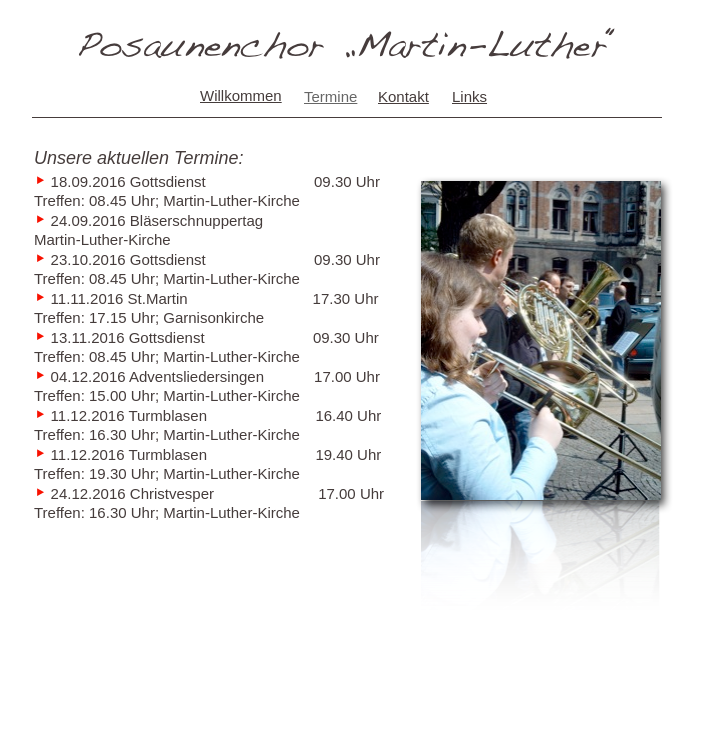
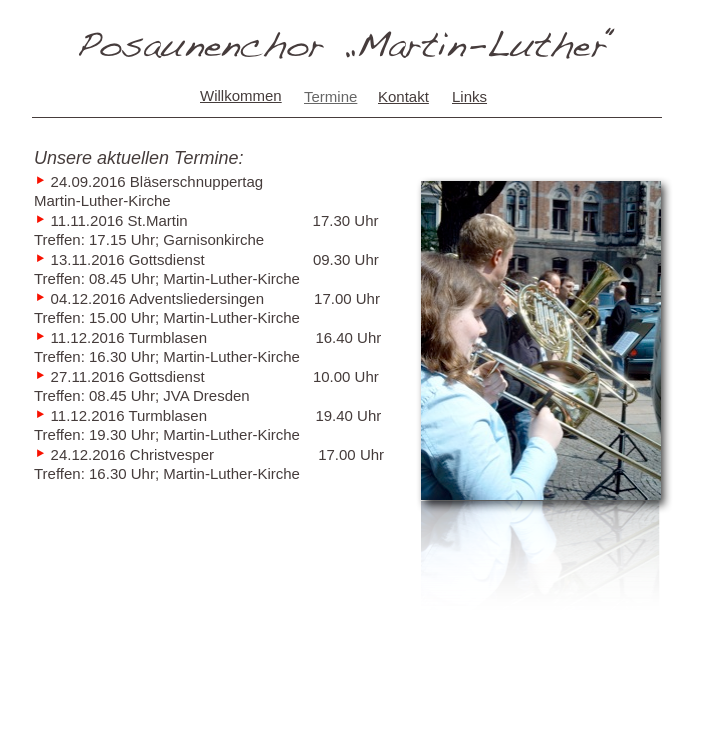
Before and after one commit to pcmlk/pcmlk.github.io, a plain HTML site: page public/termine/index.html in a window 1280 px wide. Shown: the whole page, without its empty margins (293-994 px from the left). Drawn offline with Linux system fonts and the light colour scheme.

Commit message:
Termin JVA hinzugefügt.

```diff
--- a/public/termine/index.html
+++ b/public/termine/index.html
@@ -106,13 +106,7 @@
                 <div class="paragraph Body" style="line-height: 19px; margin-bottom: 0px; margin-top: 0px; line-height: 19px;  text-decoration: none;"> </div>
                 <ol>
                   <li style="line-height: 19px; margin-left: 0px; padding-left: 0px; text-indent: 0px; ">
-                    <div class="paragraph Body" style="line-height: 19px; margin-bottom: 0px; margin-top: 0px; text-indent: 0px; "><span style="color: #f81100; font-family: 'LucidaGrande', 'Lucida Grande', 'Lucida Sans Unicode', 'sans-serif'; font-size: 21px; font-style: normal; font-variant: normal; font-weight: normal; letter-spacing: 0; line-height: 19px; opacity: 1.00; position: relative; text-decoration: none; text-transform: none; top: 1px; " class="Bullet">‣</span><span style="line-height: 19px; "> 18.09.2016   Gottsdienst &nbsp &nbsp &nbsp &nbsp &nbsp &nbsp &nbsp&nbsp &nbsp &nbsp &nbsp &nbsp &nbsp 09.30 Uhr<br /> Treffen: 08.45 Uhr; Martin-Luther-Kirche</span></div>
-                  </li>
-                  <li style="line-height: 19px; margin-left: 0px; padding-left: 0px; text-indent: 0px; ">
                     <div class="paragraph Body" style="line-height: 19px; margin-bottom: 0px; margin-top: 0px; text-indent: 0px; "><span style="color: #f81100; font-family: 'LucidaGrande', 'Lucida Grande', 'Lucida Sans Unicode', 'sans-serif'; font-size: 21px; font-style: normal; font-variant: normal; font-weight: normal; letter-spacing: 0; line-height: 19px; opacity: 1.00; position: relative; text-decoration: none; text-transform: none; top: 1px; " class="Bullet">‣</span><span style="line-height: 19px; "> 24.09.2016   Bläserschnuppertag <br/>Martin-Luther-Kirche</span></div>
-                  </li>
-                  <li style="line-height: 19px; margin-left: 0px; padding-left: 0px; text-indent: 0px; ">
-                    <div class="paragraph Body" style="line-height: 19px; margin-bottom: 0px; margin-top: 0px; text-indent: 0px; "><span style="color: #f81100; font-family: 'LucidaGrande', 'Lucida Grande', 'Lucida Sans Unicode', 'sans-serif'; font-size: 21px; font-style: normal; font-variant: normal; font-weight: normal; letter-spacing: 0; line-height: 19px; opacity: 1.00; position: relative; text-decoration: none; text-transform: none; top: 1px; " class="Bullet">‣</span><span style="line-height: 19px; "> 23.10.2016   Gottsdienst &nbsp &nbsp &nbsp &nbsp &nbsp &nbsp &nbsp&nbsp &nbsp &nbsp &nbsp &nbsp &nbsp 09.30 Uhr<br /> Treffen: 08.45 Uhr; Martin-Luther-Kirche</span></div>
                   </li>
                   <li style="line-height: 19px; margin-left: 0px; padding-left: 0px; text-indent: 0px; ">
                     <div class="paragraph Body" style="line-height: 19px; margin-bottom: 0px; margin-top: 0px; text-indent: 0px; "><span style="color: #f81100; font-family: 'LucidaGrande', 'Lucida Grande', 'Lucida Sans Unicode', 'sans-serif'; font-size: 21px; font-style: normal; font-variant: normal; font-weight: normal; letter-spacing: 0; line-height: 19px; opacity: 1.00; position: relative; text-decoration: none; text-transform: none; top: 1px; " class="Bullet">‣</span><span style="line-height: 19px; "> 11.11.2016   St.Martin &nbsp &nbsp &nbsp &nbsp &nbsp &nbsp &nbsp &nbsp &nbsp&nbsp &nbsp &nbsp &nbsp &nbsp &nbsp 17.30 Uhr<br /> Treffen: 17.15 Uhr; Garnisonkirche</span></div>
@@ -125,6 +119,9 @@
                   </li>
                   <li style="line-height: 19px; margin-left: 0px; padding-left: 0px; text-indent: 0px; ">
                     <div class="paragraph Body" style="line-height: 19px; margin-bottom: 0px; margin-top: 0px; text-indent: 0px; "><span style="color: #f81100; font-family: 'LucidaGrande', 'Lucida Grande', 'Lucida Sans Unicode', 'sans-serif'; font-size: 21px; font-style: normal; font-variant: normal; font-weight: normal; letter-spacing: 0; line-height: 19px; opacity: 1.00; position: relative; text-decoration: none; text-transform: none; top: 1px; " class="Bullet">‣</span><span style="line-height: 19px; "> 11.12.2016   Turmblasen &nbsp &nbsp &nbsp &nbsp &nbsp &nbsp &nbsp&nbsp &nbsp &nbsp &nbsp &nbsp &nbsp 16.40 Uhr<br /> Treffen: 16.30 Uhr; Martin-Luther-Kirche</span></div>
+                  </li>
+                  <li style="line-height: 19px; margin-left: 0px; padding-left: 0px; text-indent: 0px; ">
+                    <div class="paragraph Body" style="line-height: 19px; margin-bottom: 0px; margin-top: 0px; text-indent: 0px; "><span style="color: #f81100; font-family: 'LucidaGrande', 'Lucida Grande', 'Lucida Sans Unicode', 'sans-serif'; font-size: 21px; font-style: normal; font-variant: normal; font-weight: normal; letter-spacing: 0; line-height: 19px; opacity: 1.00; position: relative; text-decoration: none; text-transform: none; top: 1px; " class="Bullet">‣</span><span style="line-height: 19px; "> 27.11.2016   Gottsdienst &nbsp &nbsp &nbsp &nbsp &nbsp &nbsp &nbsp&nbsp &nbsp &nbsp &nbsp &nbsp &nbsp 10.00 Uhr<br /> Treffen: 08.45 Uhr; JVA Dresden</span></div>
                   </li>
                   <li style="line-height: 19px; margin-left: 0px; padding-left: 0px; text-indent: 0px; ">
                     <div class="paragraph Body" style="line-height: 19px; margin-bottom: 0px; margin-top: 0px; text-indent: 0px; "><span style="color: #f81100; font-family: 'LucidaGrande', 'Lucida Grande', 'Lucida Sans Unicode', 'sans-serif'; font-size: 21px; font-style: normal; font-variant: normal; font-weight: normal; letter-spacing: 0; line-height: 19px; opacity: 1.00; position: relative; text-decoration: none; text-transform: none; top: 1px; " class="Bullet">‣</span><span style="line-height: 19px; "> 11.12.2016   Turmblasen &nbsp &nbsp &nbsp &nbsp &nbsp &nbsp &nbsp&nbsp &nbsp &nbsp &nbsp &nbsp &nbsp 19.40 Uhr<br /> Treffen: 19.30 Uhr; Martin-Luther-Kirche</span></div>
```
